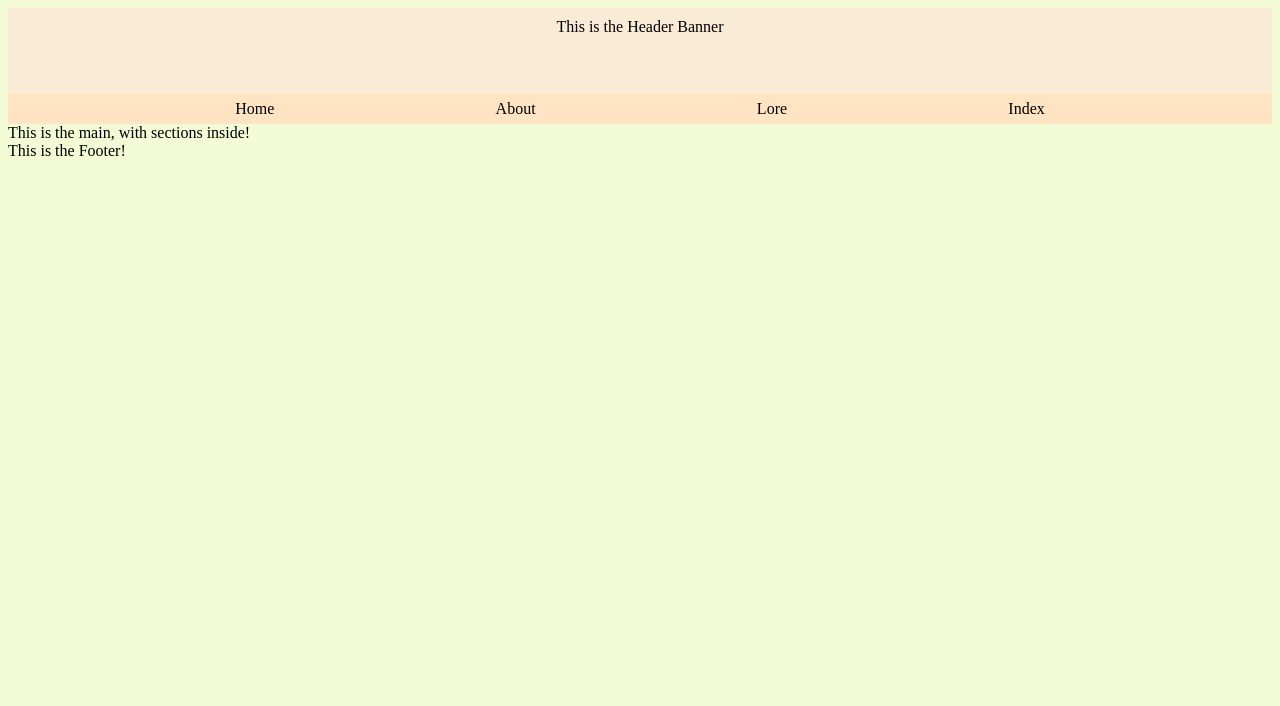
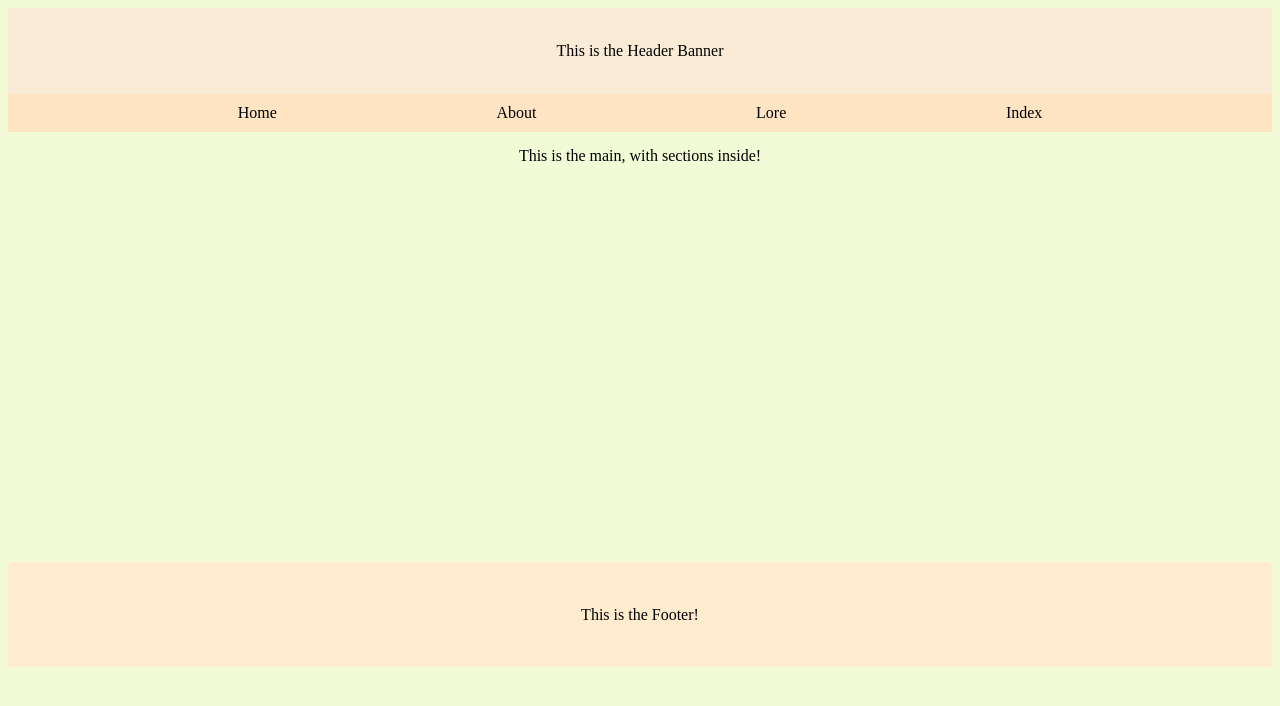
Before and after one commit to PlutoCoders/ourahFantasyWorld, a plain HTML site: page index.html in a window 1280 px wide. Drawn offline with Linux system fonts and the light colour scheme.

Commit message:
Some more CSS improvements

```diff
--- a/style.css
+++ b/style.css
@@ -5,6 +5,7 @@ body {
 .HeaderBanner {
 	display: flex;
 	justify-content: center;
+    align-items: center;
     background-color: antiquewhite;
     padding: 10px;
     min-height: 66px;
@@ -14,5 +15,21 @@ nav {
 	display: flex;
 	justify-content: space-evenly;
     background-color: bisque;
-    padding: 6px;
+    padding: 10px;
 }
+
+main {
+	display: flex;
+	justify-content: center;
+    padding: 15px;
+    min-height: 400px;
+}
+
+footer {
+    display: flex;
+	justify-content: center;
+    align-items: center;
+    background-color: blanchedalmond;
+    padding: 15px;
+    min-height: 75px;
+}
```
